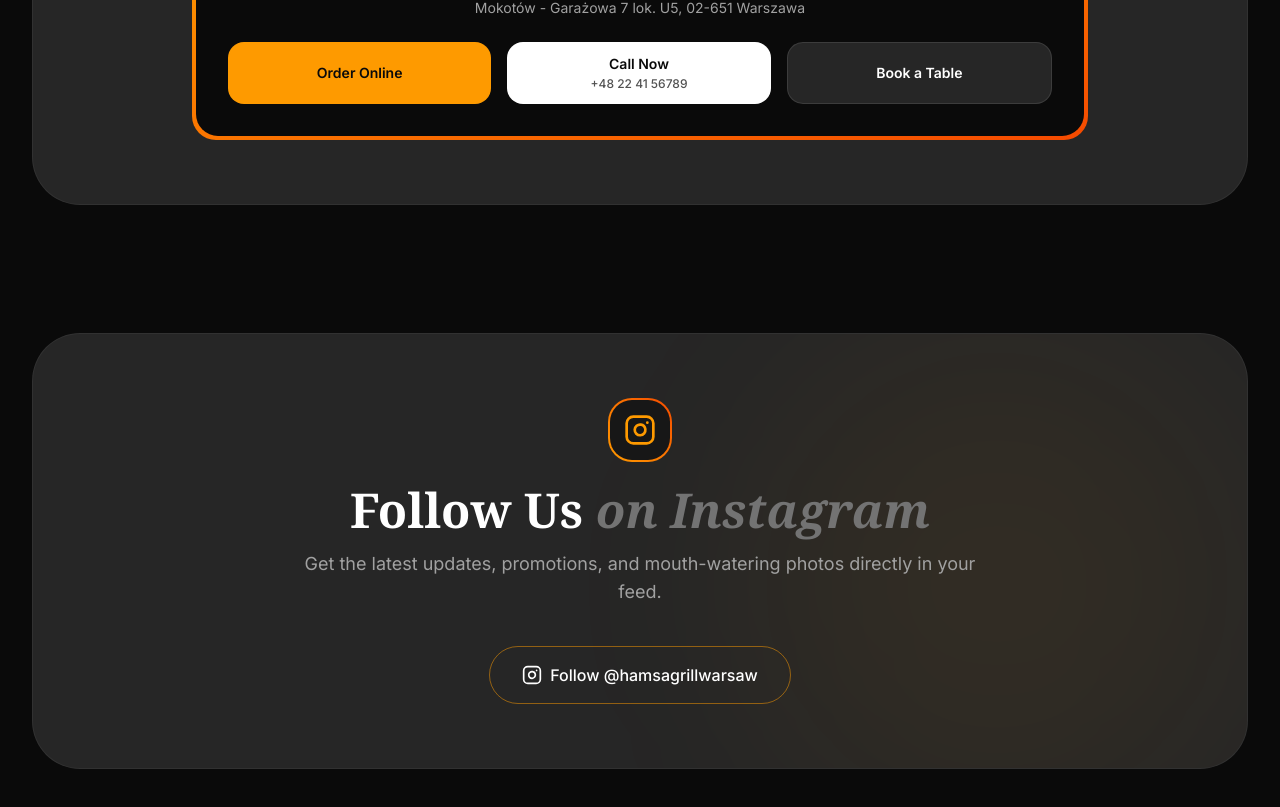
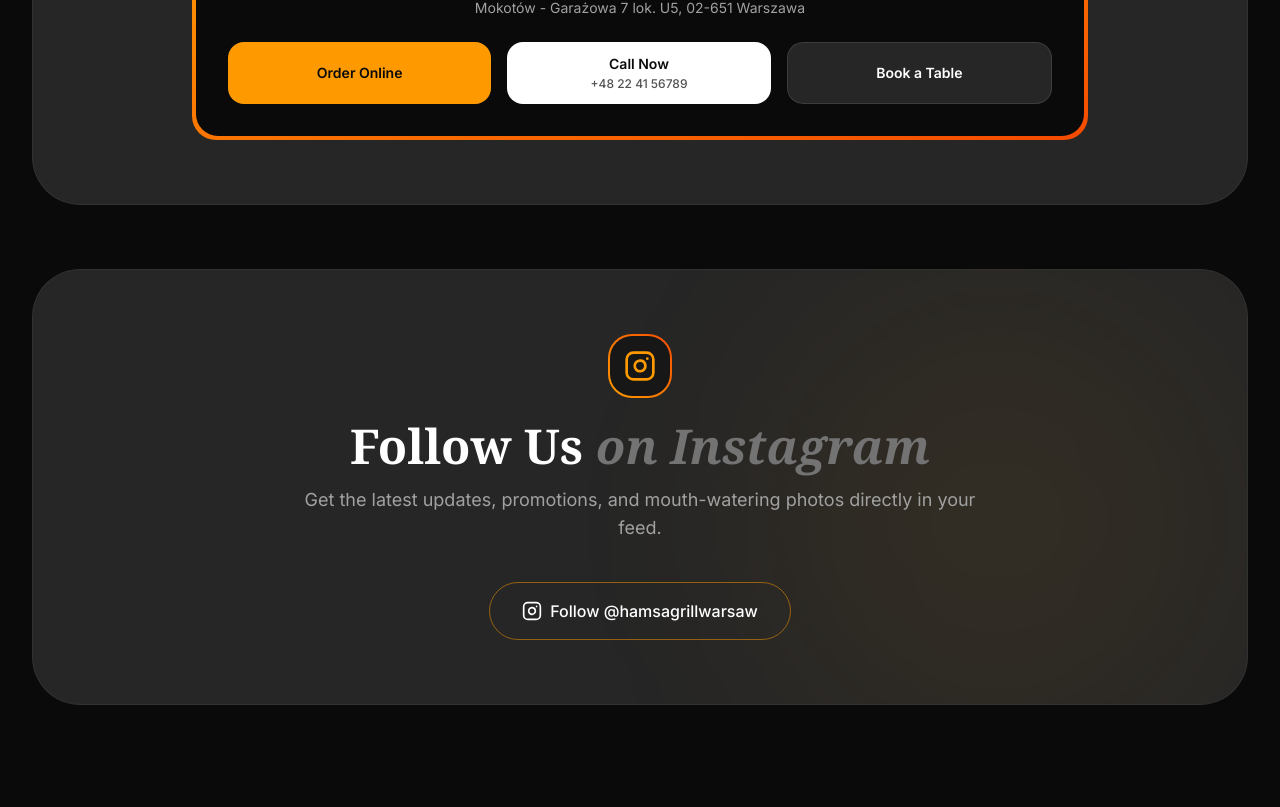
Before and after one commit to joannagontarczyk/hamsagrillwebsite, a React (Vite) app: page / in a window 1280 px wide. Shown: the part 5026-5833 px from the top of the page. Built offline with nearby package versions, Linux system fonts and the light colour scheme; a web font is replaced by a local one.

Commit message:
feat: Remove top padding from Instagram section
The top padding on the Instagram section was redundant and created unnecessary spacing. This commit removes it to improve layout consistency.

```diff
--- a/src/App.tsx
+++ b/src/App.tsx
@@ -773,7 +773,7 @@ export default function App() {
 
 
       {/* Instagram Section */}
-      <section className="py-16 pb-32 relative z-10">
+      <section className="pb-32 relative z-10">
         <div className="max-w-7xl mx-auto px-4 sm:px-6 lg:px-8">
           <div className="bg-neutral-800 backdrop-blur-2xl rounded-[3rem] border border-white/5 p-8 md:p-16 relative overflow-hidden">
             <div className="absolute top-0 right-0 w-[500px] h-[500px] bg-amber-500/5 rounded-full blur-[100px] pointer-events-none" />
```
